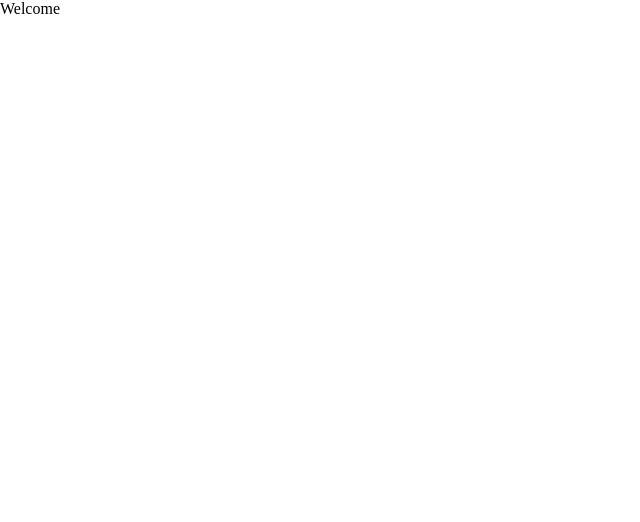
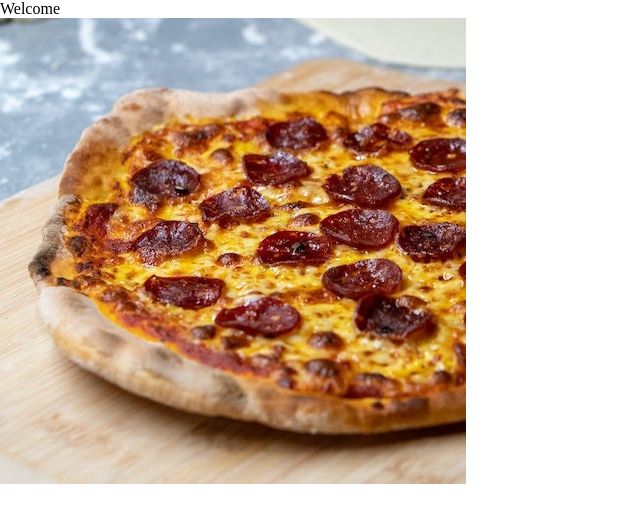
Before and after one commit to araborg/project_portfolio, a React (Vite) app in the folder 1/profile/: page / in a window 1280 px wide. Shown: the top 522 px of the page, without its empty margins (0-640 px from the left). Built offline with nearby package versions, Linux system fonts and the light colour scheme.

Commit message:
profile_card: 7

```diff
--- a/1/profile/src/App.tsx
+++ b/1/profile/src/App.tsx
@@ -1,4 +1,5 @@
 import "./App.css";
+import Avatar from "./Avatar";
 
 interface Data {
 	skill: string;
@@ -38,6 +39,8 @@ function App() {
 	return (
 		<>
 			<p>Welcome</p>
+
+			<Avatar />
 		</>
 	);
 }
--- /dev/null
+++ b/1/profile/src/Avatar.tsx
@@ -0,0 +1,7 @@
+function Avatar() {
+	const avatarImg = "/salamino.jpg";
+
+	return <img src={avatarImg} alt="Avatar" className="avatar" />;
+}
+
+export default Avatar;
```
